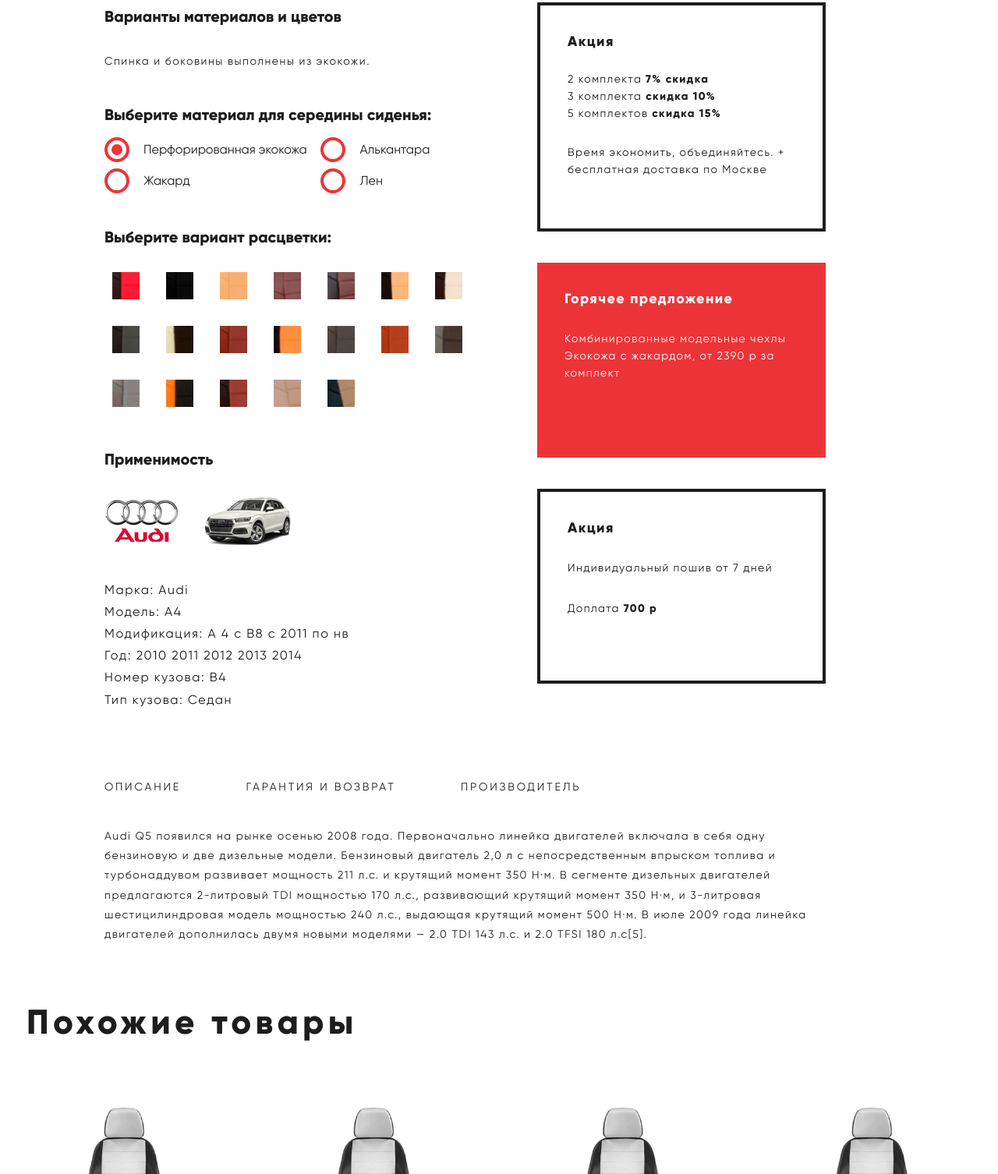
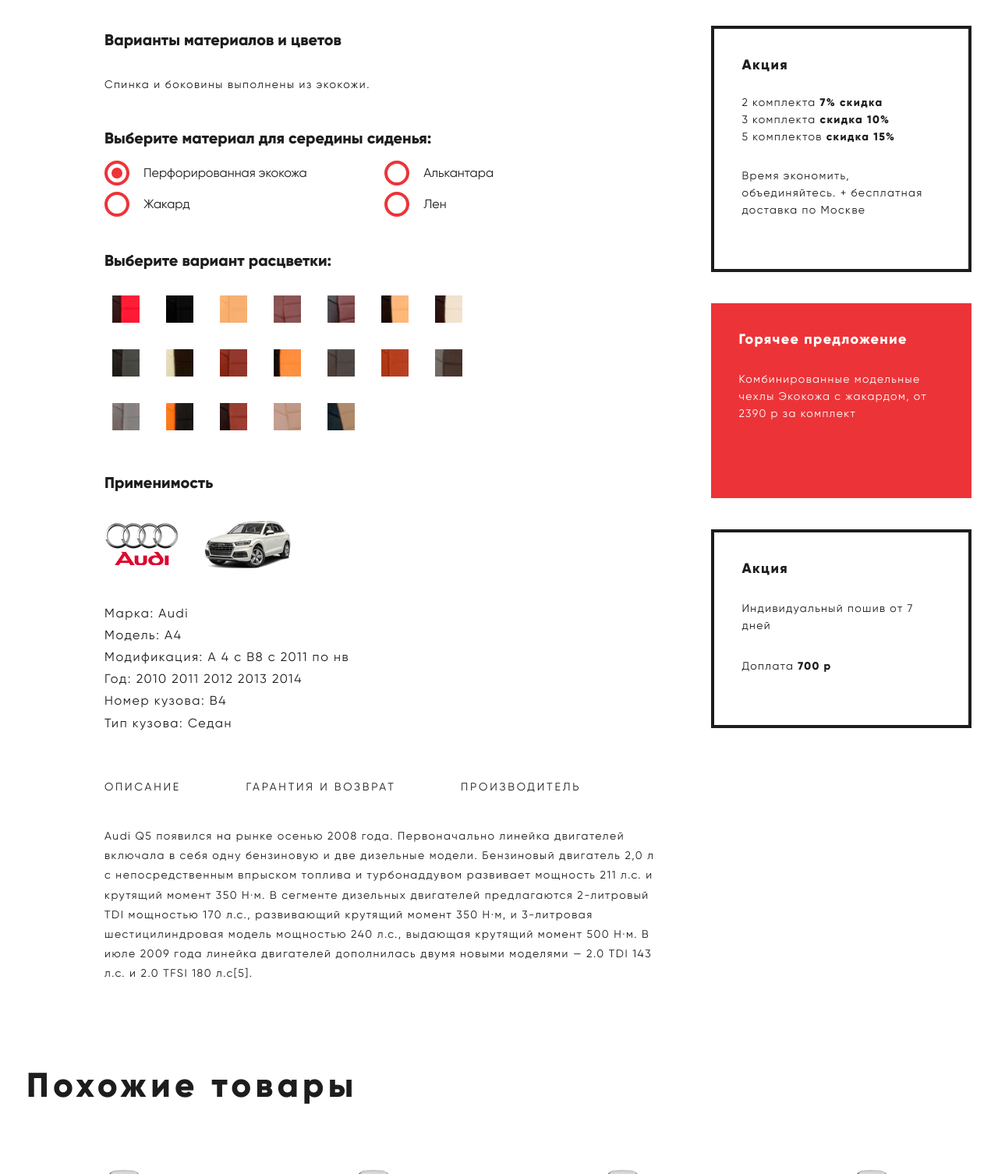
Before and after one commit to iea79/autochehol, a plain HTML site: page catalogue-item.html in a window 1280 px wide. Shown: the part 932-2438 px from the top of the page at 78% size. Drawn offline with Linux system fonts and the light colour scheme; files whose address does not match are found by name.

Commit message:
edit catalog item

```diff
--- a/catalogue-item.html
+++ b/catalogue-item.html
@@ -243,6 +243,18 @@
                   <li class="shopItem__detailItem">Номер кузова: B4</li>
                   <li class="shopItem__detailItem">Тип кузова: Седан</li>
                 </ul>
+                <!-- begin shopItem__description -->
+                <div class="shopItem__description">
+                  <ul class="shopItem__tabs" id="tabs">
+                    <li>описание</li>
+                    <li>Гарантия и возврат</li>
+                    <li>Производитель</li>
+                  </ul>
+                  <p class="tabs-block">Audi Q5 появился на рынке осенью 2008 года. Первоначально линейка двигателей включала в себя одну бензиновую и две дизельные модели. Бензиновый двигатель 2,0 л с непосредственным впрыском топлива и турбонаддувом развивает мощность 211 л.с. и крутящий момент 350 Н·м. В сегменте дизельных двигателей предлагаются 2-литровый TDI мощностью 170 л.с., развивающий крутящий момент 350 Н·м, и 3-литровая шестицилиндровая модель мощностью 240 л.с., выдающая крутящий момент 500 Н·м. В июле 2009 года линейка двигателей дополнилась двумя новыми моделями — 2.0 TDI 143 л.с. и 2.0 TFSI 180 л.с[5].</p>
+                  <p class="tabs-block hide">В Audi Q5 устанавливается новая разработка инженеров Audi — 7-ступенчатая роботизированная коробка передач S tronic, предназначенная для передачи крутящего момента до 500 Н·м. Постоянный полный привод quattro (дифференциал Torsen) передаёт крутящий момент на все четыре колеса в соотношении 40:60 (передняя ось/задняя ось).</p>
+                  <p class="tabs-block hide">Audi Q5 появился на рынке осенью 2008 года. Первоначально линейка двигателей включала в себя одну бензиновую и две дизельные модели. Бензиновый двигатель 2,0 л с непосредственным впрыском топлива и турбонаддувом развивает мощность 211 л.с. и крутящий момент 350 Н·м. В сегменте дизельных двигателей предлагаются 2-литровый TDI мощностью 170 л.с., развивающий крутящий момент 350 Н·м, и 3-литровая шестицилиндровая модель мощностью 240 л.с., выдающая крутящий момент 500 Н·м. В июле 2009 года линейка двигателей дополнилась двумя новыми моделями — 2.0 TDI 143 л.с. и 2.0 TFSI 180 л.с[5].</p>
+                </div>
+                <!-- end shopItem__description -->
               </div>
               <div class="catalogueItem__right">
                 <div class="catalogueSale">
@@ -265,18 +277,6 @@
                 </div>
               </div>
             </div>
-            <!-- begin shopItem__description -->
-            <div class="shopItem__description">
-              <ul class="shopItem__tabs" id="tabs">
-                <li>описание</li>
-                <li>Гарантия и возврат</li>
-                <li>Производитель</li>
-              </ul>
-              <p class="tabs-block">Audi Q5 появился на рынке осенью 2008 года. Первоначально линейка двигателей включала в себя одну бензиновую и две дизельные модели. Бензиновый двигатель 2,0 л с непосредственным впрыском топлива и турбонаддувом развивает мощность 211 л.с. и крутящий момент 350 Н·м. В сегменте дизельных двигателей предлагаются 2-литровый TDI мощностью 170 л.с., развивающий крутящий момент 350 Н·м, и 3-литровая шестицилиндровая модель мощностью 240 л.с., выдающая крутящий момент 500 Н·м. В июле 2009 года линейка двигателей дополнилась двумя новыми моделями — 2.0 TDI 143 л.с. и 2.0 TFSI 180 л.с[5].</p>
-              <p class="tabs-block hide">В Audi Q5 устанавливается новая разработка инженеров Audi — 7-ступенчатая роботизированная коробка передач S tronic, предназначенная для передачи крутящего момента до 500 Н·м. Постоянный полный привод quattro (дифференциал Torsen) передаёт крутящий момент на все четыре колеса в соотношении 40:60 (передняя ось/задняя ось).</p>
-              <p class="tabs-block hide">Audi Q5 появился на рынке осенью 2008 года. Первоначально линейка двигателей включала в себя одну бензиновую и две дизельные модели. Бензиновый двигатель 2,0 л с непосредственным впрыском топлива и турбонаддувом развивает мощность 211 л.с. и крутящий момент 350 Н·м. В сегменте дизельных двигателей предлагаются 2-литровый TDI мощностью 170 л.с., развивающий крутящий момент 350 Н·м, и 3-литровая шестицилиндровая модель мощностью 240 л.с., выдающая крутящий момент 500 Н·м. В июле 2009 года линейка двигателей дополнилась двумя новыми моделями — 2.0 TDI 143 л.с. и 2.0 TFSI 180 л.с[5].</p>
-            </div>
-            <!-- end shopItem__description -->
           </div>
           <h2 class="title title__line mobileHide">Похожие товары</h2>
           <div class="mobileHide">
--- a/scss/core/_catalogueItem.scss
+++ b/scss/core/_catalogueItem.scss
@@ -1,5 +1,5 @@
 .catalogueItem {
-	max-width: 1025px;
+	max-width: 1325px;
 	padding-left: 100px;
 	@media (max-width: 767px) {
 	  padding-left: 0;
@@ -15,14 +15,16 @@
 	}
 	&__left {
 		float: left;
-		width: 60%;
+		width: 70%;
+		padding-right: 60px;
 		@media (max-width: 767px) {
-		  width: 100%;
+			padding-right: 0;
+		  	width: 100%;
 		}
 	}
 	&__right {
 		float: left;
-		width: 40%;
+		width: 30%;
 			@media (max-width: 767px) {
 			  display: none;
 			}
--- a/scss/core/_shopItem.scss
+++ b/scss/core/_shopItem.scss
@@ -24,7 +24,7 @@
 	&__detail {
 		list-style: none;
 		padding: 0;
-		margin: 0 0 30px;
+		margin: 0 0 60px;
 		&Item {
 			margin-bottom: 9px;
 			letter-spacing: 0.1em;
```
Also changed, not shown: css/style.css, 1 other file.
